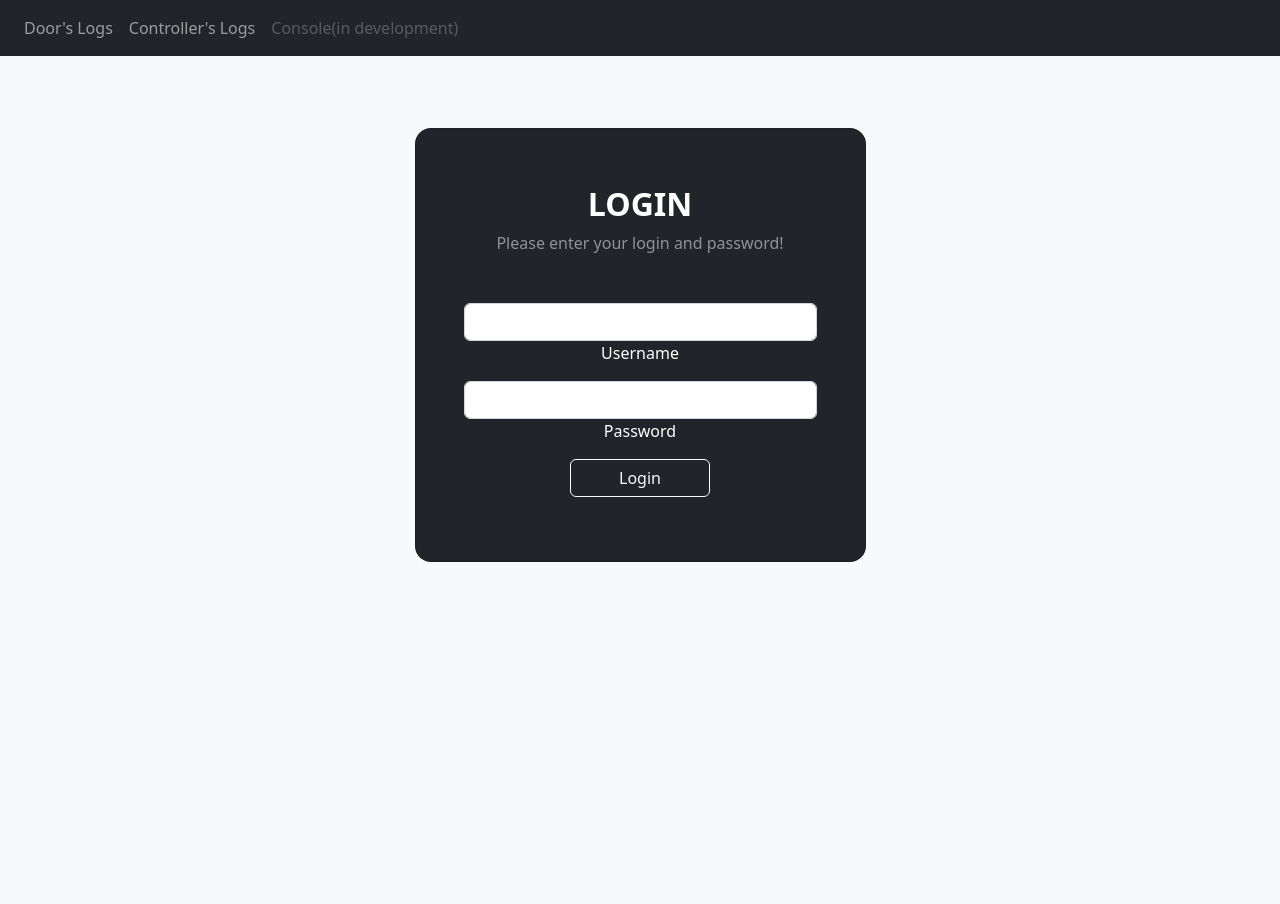
After one commit to kstamax/dyplom_http_server, a Django app: page /login in a window 1280 px wide. The commit adds this page. Run offline with Django 4.2, Linux system fonts and the light colour scheme.

Commit message:
login added

```diff
--- a/control/control/settings.py
+++ b/control/control/settings.py
@@ -115,7 +115,7 @@ USE_I18N = True
 
 USE_TZ = True
 
-
+LOGIN_URL = 'main:login'
 # Static files (CSS, JavaScript, Images)
 # https://docs.djangoproject.com/en/4.1/howto/static-files/
 
--- a/control/main/templates/main/base.html
+++ b/control/main/templates/main/base.html
@@ -34,12 +34,14 @@
             <li class="nav-item me-auto">
                 <a class="nav-link hoverLink rounded disabled" href="{% url 'main:console' %}">Console(in development)</a>
             </li>
+            {% if user.is_authenticated %}
             <li class="nav-item navbar-text text-light me-3">
                 <span>{{request.user}}</span>
             </li>
             <li class="nav-item">
-                <a class="navbar-nav nav-link link-light hoverLink rounded" href="#">Logout</a>
+                <a class="navbar-nav nav-link link-light hoverLink rounded" href="{% url 'main:logout' %}">Logout</a>
             </li>
+            {% endif %}
           </ul>
         </div>
 
--- /dev/null
+++ b/control/main/templates/main/login.html
@@ -0,0 +1,35 @@
+{% extends 'main/base.html' %}
+{% block content %}
+<section class="vh-100">
+    <div class="container py-5 h-60">
+      <div class="row d-flex justify-content-center align-items-center h-100">
+        <div class="col-12 col-md-8 col-lg-6 col-xl-5">
+          <div class="card bg-dark text-white" style="border-radius: 1rem;">
+            <div class="card-body p-5 text-center">
+
+              <div class="mb-md-2 mt-md-2 pb-2">
+                <form method="POST" class="text-center">
+                    {% csrf_token %}
+                    <h2 class="fw-bold mb-2 text-uppercase">Login</h2>
+                    <p class="text-white-50 mb-5">Please enter your login and password!</p>
+
+                    <div class="form-outline form-white mb-2">
+                    <input type="text" id="typeEmailX" class="form-control" name="username" required />
+                    <label class="form-label" for="typeEmailX">Username</label>
+                    </div>
+
+                    <div class="form-outline form-white mb-2">
+                    <input type="password" id="typePasswordX" class="form-control" name="password" required />
+                    <label class="form-label" for="typePasswordX">Password</label>
+                    </div>
+
+                    <button class="btn btn-outline-light px-5" type="submit">Login</button>
+                </form>
+              </div>
+            </div>
+          </div>
+        </div>
+      </div>
+    </div>
+  </section>
+{% endblock content %}
--- a/control/main/urls.py
+++ b/control/main/urls.py
@@ -1,10 +1,13 @@
 from django.urls import path
-from .views import IndexPageView, CommandLinePageView, LogsPageView
+from .views import IndexPageView, CommandLinePageView, LogsPageView, LoginPageView
+from django.contrib.auth.views import LogoutView
 
 app_name = 'main'
 urlpatterns = [
     path('',IndexPageView.as_view(),name='index'),
     path('console',CommandLinePageView.as_view(),name='console'),
+    path('login',LoginPageView.as_view(),name='login'),
+    path('logout/', LogoutView.as_view(next_page='main:login'), name='logout'),
     path('clogs',LogsPageView.as_view(),name='c_logs')
 
 ]
--- a/control/main/views.py
+++ b/control/main/views.py
@@ -1,23 +1,26 @@
 from django.shortcuts import render
+from django.urls import reverse, reverse_lazy
 from django.views.generic import ListView, TemplateView
+from django.contrib.auth.mixins import LoginRequiredMixin
+from django.contrib.auth.views import LoginView
 
 # Create your views here.
 
 #login
-class LoginPageView():
-    pass
-
-#register
-class RegisterPageView():
-    pass
+class LoginPageView(LoginView):
+    template_name = 'main/login.html'
+    fields = '__all__'
+    redirect_authenticated_user = True
+    def get_success_url(self):
+        return reverse_lazy('main:index')
 
 #main page
-class IndexPageView(TemplateView):
+class IndexPageView(LoginRequiredMixin, TemplateView):
     template_name = 'main/index.html'
 
-class LogsPageView(TemplateView):
+class LogsPageView(LoginRequiredMixin, TemplateView):
     template_name = 'main/c_logs.html'
 
 #command line for speaking with controller
-class CommandLinePageView(TemplateView):
+class CommandLinePageView(LoginRequiredMixin, TemplateView):
     template_name = 'main/console.html'
```
Also changed, not shown: control/db.sqlite3.
